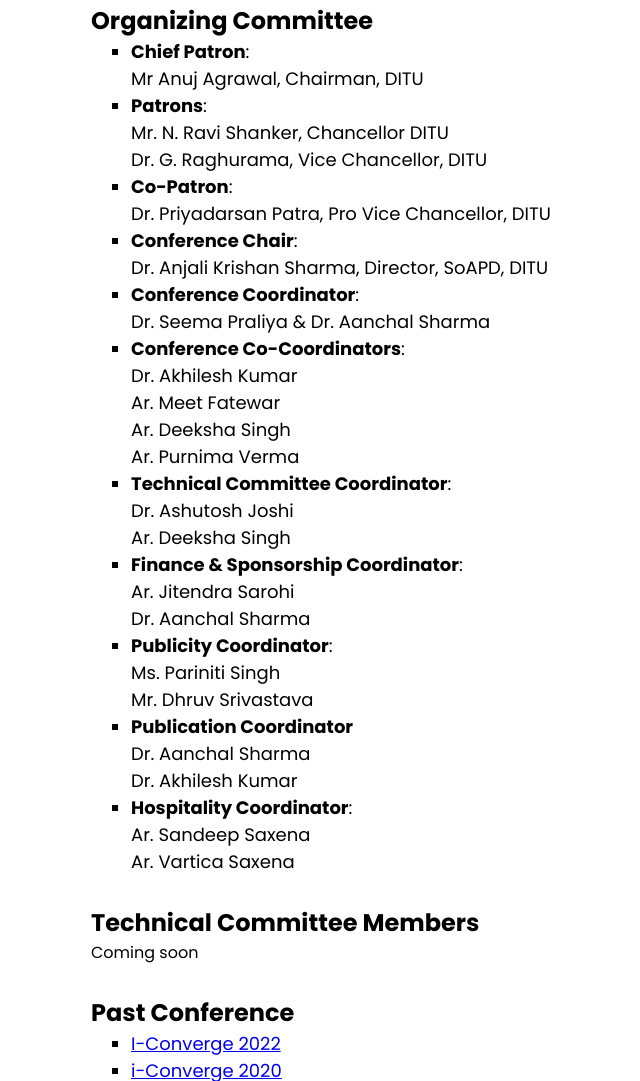
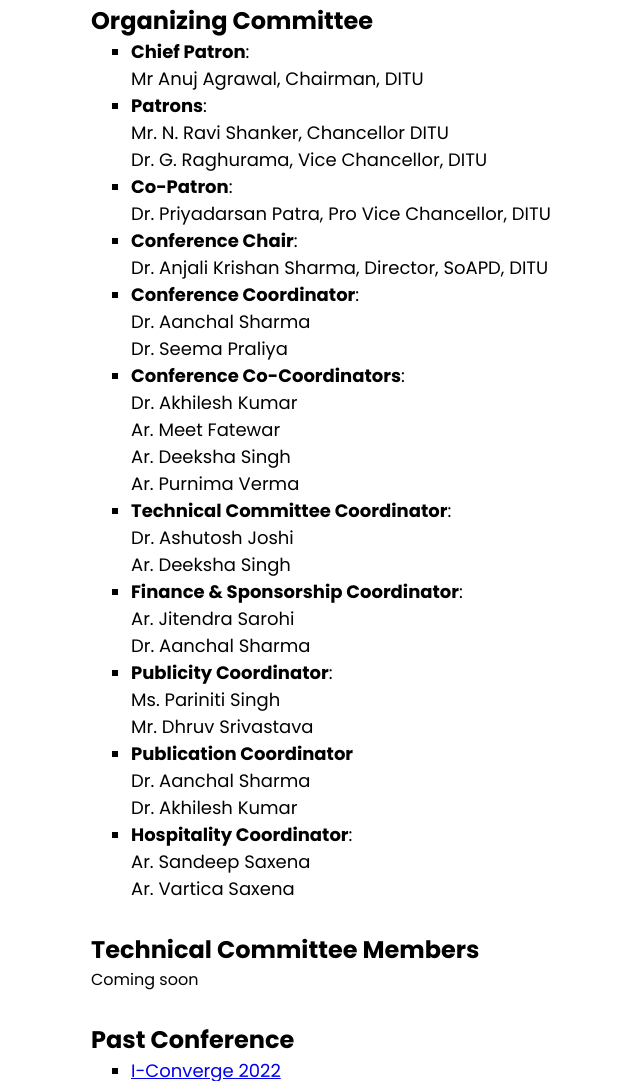
Before and after one commit to AmolChitale/AmolChitale.github.io, a plain HTML site: page index.html in a window 1280 px wide. Shown: the part 4334-5415 px from the top of the page, without its empty margins (37-677 px from the left). Drawn offline with Linux system fonts and the light colour scheme.

Commit message:
name edits

```diff
--- a/index.html
+++ b/index.html
@@ -165,7 +165,7 @@
         Dr. G. Raghurama, Vice Chancellor, DITU <br></li>
         <li><b>Co-Patron</b>: 	     <br>   Dr. Priyadarsan Patra, Pro Vice Chancellor, DITU <br></li>
         <li><b>Conference Chair</b>:	<br>  Dr. Anjali Krishan Sharma, Director, SoAPD, DITU <br> </li>
-        <li><b>Conference Coordinator</b>: <br>Dr. Seema Praliya & Dr. Aanchal Sharma </li>
+        <li><b>Conference Coordinator</b>: <br> Dr. Aanchal Sharma <br> Dr. Seema Praliya </li>
 
         <li><b>Conference Co-Coordinators</b>:  <br> Dr. Akhilesh Kumar <br>
                                       Ar. Meet Fatewar <br>
```
